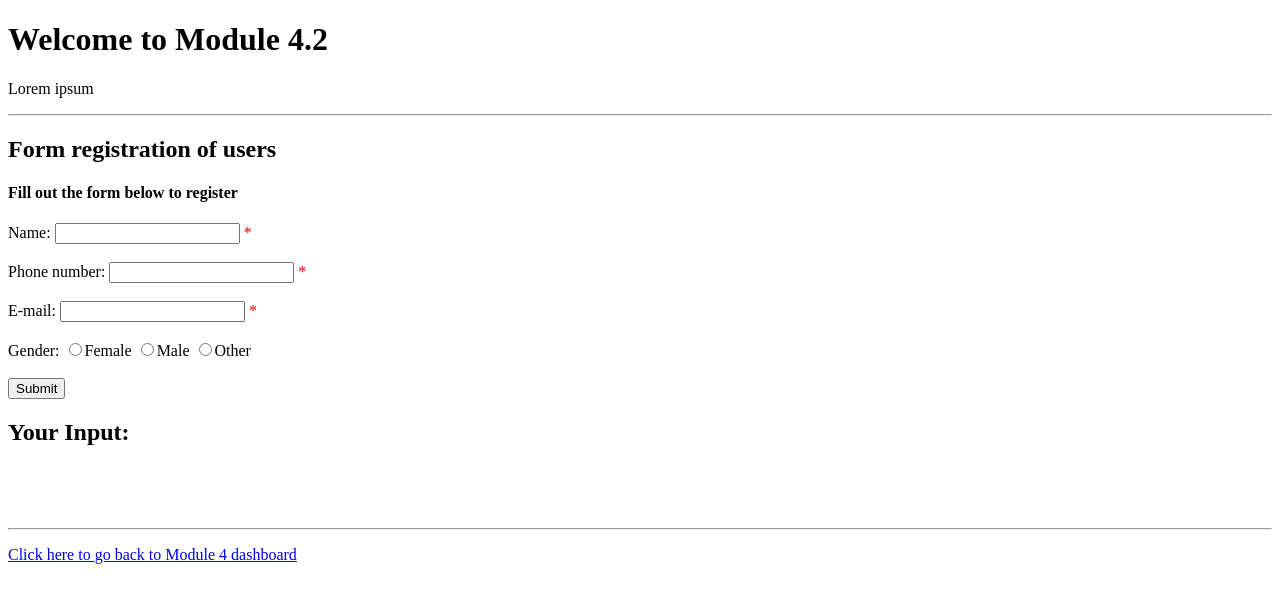
After one commit to MichaelTangeraas/is115, a PHP site: page /is115/module4/modules/module4_2.php in a window 1280 px wide. The commit adds this page. Shown: the top 603 px of the page. Run offline with PHP 8.4, Linux system fonts and the light colour scheme.

Commit message:
started module 4

```diff
--- a/index.php
+++ b/index.php
@@ -24,6 +24,9 @@
     <h3>Module 3</h3>
     <p><a href="/is115/module3/">Click here to go to module 3</a></p>
 
+    <h3>Module 4</h3>
+    <p><a href="/is115/module4/">Click here to go to module 4</a></p>
+
 
 
 
--- /dev/null
+++ b/is115/module4/modules/module4_2.php
@@ -0,0 +1,124 @@
+<!DOCTYPE html>
+<html lang="en">
+
+<head>
+    <meta charset="UTF-8">
+    <meta name="viewport" content="width=device-width, initial-scale=1.0">
+    <title>Module 4.2</title>
+</head>
+
+<script>
+    <?php
+
+    function test_input($data)
+    {
+        $data = trim($data); // Strip unnecessary characters (extra space, tab, newline)
+        $data = stripslashes($data); // Remove backslashes (\)
+        $data = htmlspecialchars($data); // Convert special characters to HTML entities
+        return $data;
+    }
+
+    // define variables and set to empty values
+    $nameErr = $p_numberErr = $emailErr = $genderErr = "";
+    $name = $p_number = $email = $gender = "";
+
+    $stored_data = array();
+
+    if ($_SERVER["REQUEST_METHOD"] == "POST") {
+        if (empty($_POST["name"])) {
+            $nameErr = "Name is required";
+        } else {
+            $name = test_input($_POST["name"]);
+            // check if name only contains letters and whitespace
+            if (!preg_match("/^[a-zA-Z-' æøåÆØÅéÉ]*$/u", $name)) {
+                $nameErr = "Only letters and white space allowed. Try something like 'Ola Nordmann'";
+            }
+        }
+        if (empty($_POST["p_number"])) {
+            $p_numberErr = "Phone Number is required";
+            echo $p_numberErr;
+        } else {
+            $p_number = test_input($_POST["p_number"]);
+            // check if phone number contains only numbers
+            if (!preg_match("/^[0-9]*$/", $p_number)) {
+                $p_numberErr = "Only numbers allowed. Try something like '12345678'";
+            }
+        }
+        if (empty($_POST["email"])) {
+            $emailErr = "Email is required";
+        } else {
+            $email = test_input($_POST["email"]);
+            // check if e-mail address is well-formed
+            if (!filter_var($email, FILTER_VALIDATE_EMAIL)) {
+                $emailErr = "Invalid email format. Try something like 'ola@nordmann.no'";
+            }
+        }
+        if (empty($_POST["gender"])) {
+            $genderErr = "Gender is required";
+        } else {
+            $gender = test_input($_POST["gender"]);
+        }
+    }
+
+    ?>
+</script>
+
+<body>
+
+    <h1>Welcome to Module 4.2</h1>
+    <p>Lorem ipsum</p>
+
+    <hr />
+
+    <h2>Form registration of users</h2>
+
+    <h4>Fill out the form below to register</h4>
+
+    <form method="post" action="<?php echo htmlspecialchars($_SERVER["PHP_SELF"]); ?>">
+
+        Name: <input type="text" name="name" value="<?php echo $name ?>">
+        <span class="error" style="color: red;">* <?php echo $nameErr; ?></span>
+
+        <br><br>
+
+        Phone number:
+        <input type="text" name="p_number" value="<?php echo $p_number ?>">
+        <span class="error" style="color: red;">* <?php echo $p_numberErr; ?></span>
+
+        <br><br>
+
+        E-mail:
+        <input type="text" name="email" value="<?php echo $email ?>">
+        <span class="error" style="color: red;">* <?php echo $emailErr; ?></span>
+
+        <br><br>
+
+        Gender:
+        <input type="radio" name="gender" <?php if (isset($gender) && $gender == "female") echo "checked"; ?> value="female">Female
+        <input type="radio" name="gender" <?php if (isset($gender) && $gender == "male") echo "checked"; ?> value="male">Male
+        <input type="radio" name="gender" <?php if (isset($gender) && $gender == "other") echo "checked"; ?> value="other">Other
+
+        <br><br>
+
+        <input type="submit" name="submit" value="Submit">
+
+    </form>
+
+    <?php
+    echo "<h2>Your Input:</h2>";
+    echo $name;
+    echo "<br>";
+    echo $p_number;
+    echo "<br>";
+    echo $email;
+    echo "<br>";
+    echo $gender;
+    ?>
+
+    <hr />
+
+    <p><a href="../">Click here to go back to Module 4 dashboard</a></p>
+
+</body>
+
+</html>
```
Also changed, not shown: is115/module4/index.php (added, +43 -0 lines), is115/module4/modules/module4_1.php (added, +53 -0 lines), is115/module4/modules/module4_3.php (added, +32 -0 lines), is115/module4/modules/module4_4.php (added, +32 -0 lines), is115/module4/modules/module4_5.php (added, +32 -0 lines).
